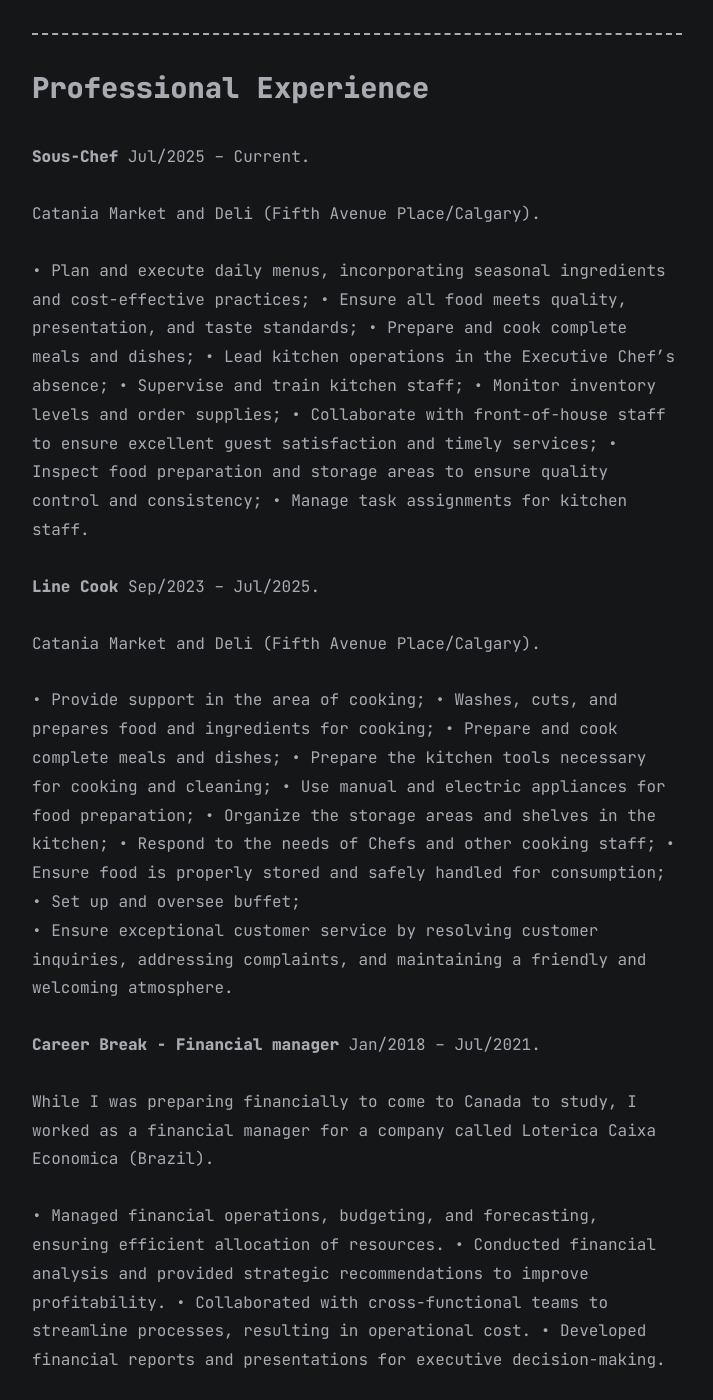
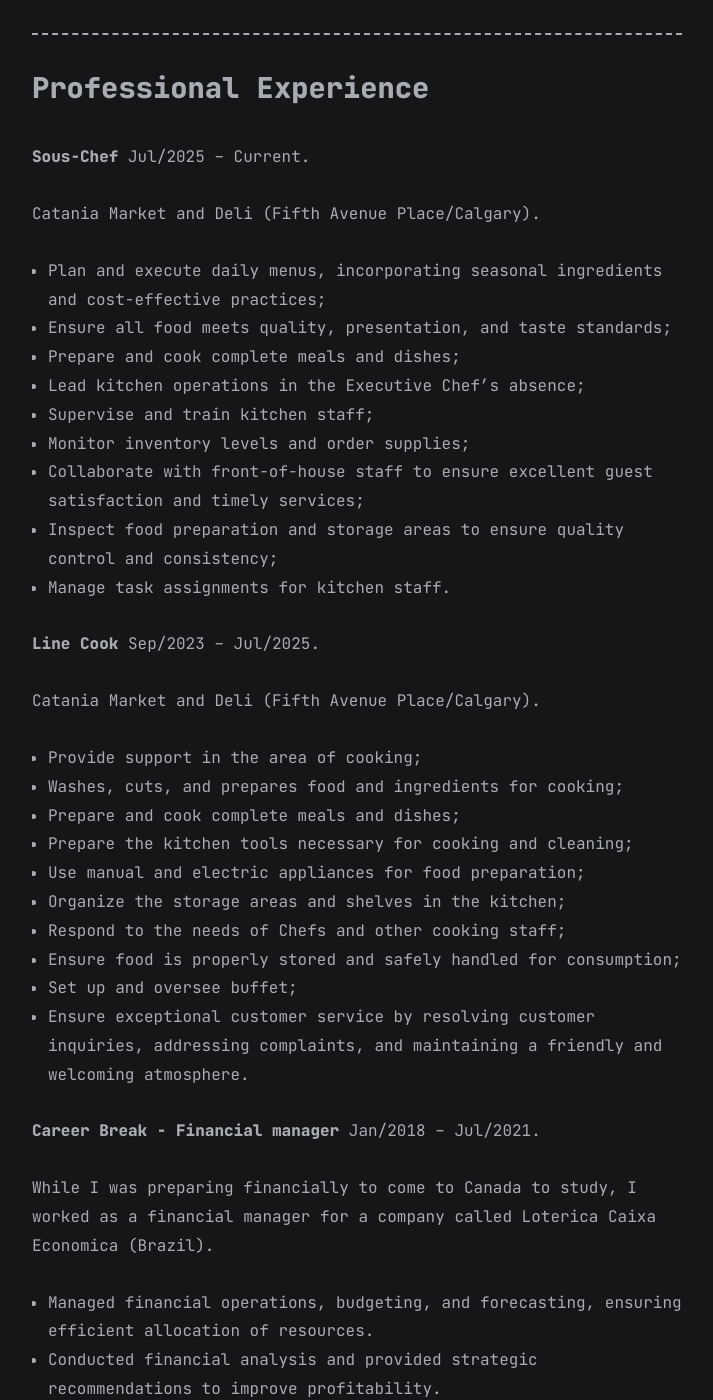
Before and after one commit to bltinoco/bltinoco.github.io, a Jekyll site: the page built from all_collections/_posts/2023-07-10-curriculum-vitae.md, in a window 1280 px wide and 1400 px high, scrolled down 2321 px. Shown: the whole window, without its empty margins (283-996 px from the left). Built offline with Jekyll 4.4.1, drawn with Linux system fonts in a browser that asks for light colours; Markdown is read by kramdown in place of the engine named in the settings; some of the changed text lies outside the part shown.

Commit message:
Update 2023-07-10-curriculum-vitae.md

```diff
--- a/all_collections/_posts/2023-07-10-curriculum-vitae.md
+++ b/all_collections/_posts/2023-07-10-curriculum-vitae.md
@@ -53,40 +53,40 @@ ________________________________________________________________________________
 
 Catania Market and Deli (Fifth Avenue Place/Calgary).
 
-• Plan and execute daily menus, incorporating seasonal ingredients and cost-effective practices;
-• Ensure all food meets quality, presentation, and taste standards;
-• Prepare and cook complete meals and dishes;
-• Lead kitchen operations in the Executive Chef’s absence;
-• Supervise and train kitchen staff;
-• Monitor inventory levels and order supplies;
-• Collaborate with front-of-house staff to ensure excellent guest satisfaction and timely services;
-• Inspect food preparation and storage areas to ensure quality control and consistency;
-• Manage task assignments for kitchen staff.
+- Plan and execute daily menus, incorporating seasonal ingredients and cost-effective practices;
+- Ensure all food meets quality, presentation, and taste standards;
+- Prepare and cook complete meals and dishes;
+- Lead kitchen operations in the Executive Chef’s absence;
+- Supervise and train kitchen staff;
+- Monitor inventory levels and order supplies;
+- Collaborate with front-of-house staff to ensure excellent guest satisfaction and timely services;
+- Inspect food preparation and storage areas to ensure quality control and consistency;
+- Manage task assignments for kitchen staff.
 
 <strong>Line Cook</strong>                                                                                                                  Sep/2023 – Jul/2025.
 
 Catania Market and Deli (Fifth Avenue Place/Calgary).
 
-• Provide support in the area of cooking;
-• Washes, cuts, and prepares food and ingredients for cooking;
-• Prepare and cook complete meals and dishes;
-• Prepare the kitchen tools necessary for cooking and cleaning;
-• Use manual and electric appliances for food preparation;
-• Organize the storage areas and shelves in the kitchen;
-• Respond to the needs of Chefs and other cooking staff;
-• Ensure food is properly stored and safely handled for consumption;
-• Set up and oversee buffet;
-• Ensure exceptional customer service by resolving customer inquiries, addressing complaints, and
+- Provide support in the area of cooking;
+- Washes, cuts, and prepares food and ingredients for cooking;
+- Prepare and cook complete meals and dishes;
+- Prepare the kitchen tools necessary for cooking and cleaning;
+- Use manual and electric appliances for food preparation;
+- Organize the storage areas and shelves in the kitchen;
+- Respond to the needs of Chefs and other cooking staff;
+- Ensure food is properly stored and safely handled for consumption;
+- Set up and oversee buffet;
+- Ensure exceptional customer service by resolving customer inquiries, addressing complaints, and
 maintaining a friendly and welcoming atmosphere.
 
 <strong>Career Break - Financial manager</strong>                                                                                           Jan/2018 – Jul/2021.
 
 While I was preparing financially to come to Canada to study, I worked as a financial manager for a company called Loterica Caixa Economica (Brazil).
 
-•	Managed financial operations, budgeting, and forecasting, ensuring efficient allocation of resources.
-•	Conducted financial analysis and provided strategic recommendations to improve profitability.
-•	Collaborated with cross-functional teams to streamline processes, resulting in operational cost.
-•	Developed financial reports and presentations for executive decision-making.
+-	Managed financial operations, budgeting, and forecasting, ensuring efficient allocation of resources.
+-	Conducted financial analysis and provided strategic recommendations to improve profitability.
+-	Collaborated with cross-functional teams to streamline processes, resulting in operational cost.
+-	Developed financial reports and presentations for executive decision-making.
 
 <strong>Laboratory Analyst</strong>                                                                                                          Feb/2017 – Out/2017.
 
@@ -109,10 +109,10 @@ Recovery of Caustic Soda from Dairy Industry Equipment Cleaning Processes
 -	Contributed to minimizing waste and environmental impact by converting a potential effluent stream into a reusable resource.
 -	Presented findings and project outcomes to faculty members and peers, showcasing effective teamwork and technical skills.
 		<strong>Skills:</strong>
-•	Proficient in laboratory techniques including ultrafiltration, chromatography, and spectrophotometry.
-•	Strong analytical and problem-solving abilities.
-•	Effective communication and collaboration skills.
-•	Detail-oriented and skilled in data recording and interpretation.
+-	Proficient in laboratory techniques including ultrafiltration, chromatography, and spectrophotometry.
+-	Strong analytical and problem-solving abilities.
+-	Effective communication and collaboration skills.
+-	Detail-oriented and skilled in data recording and interpretation.
 
 
 
```
